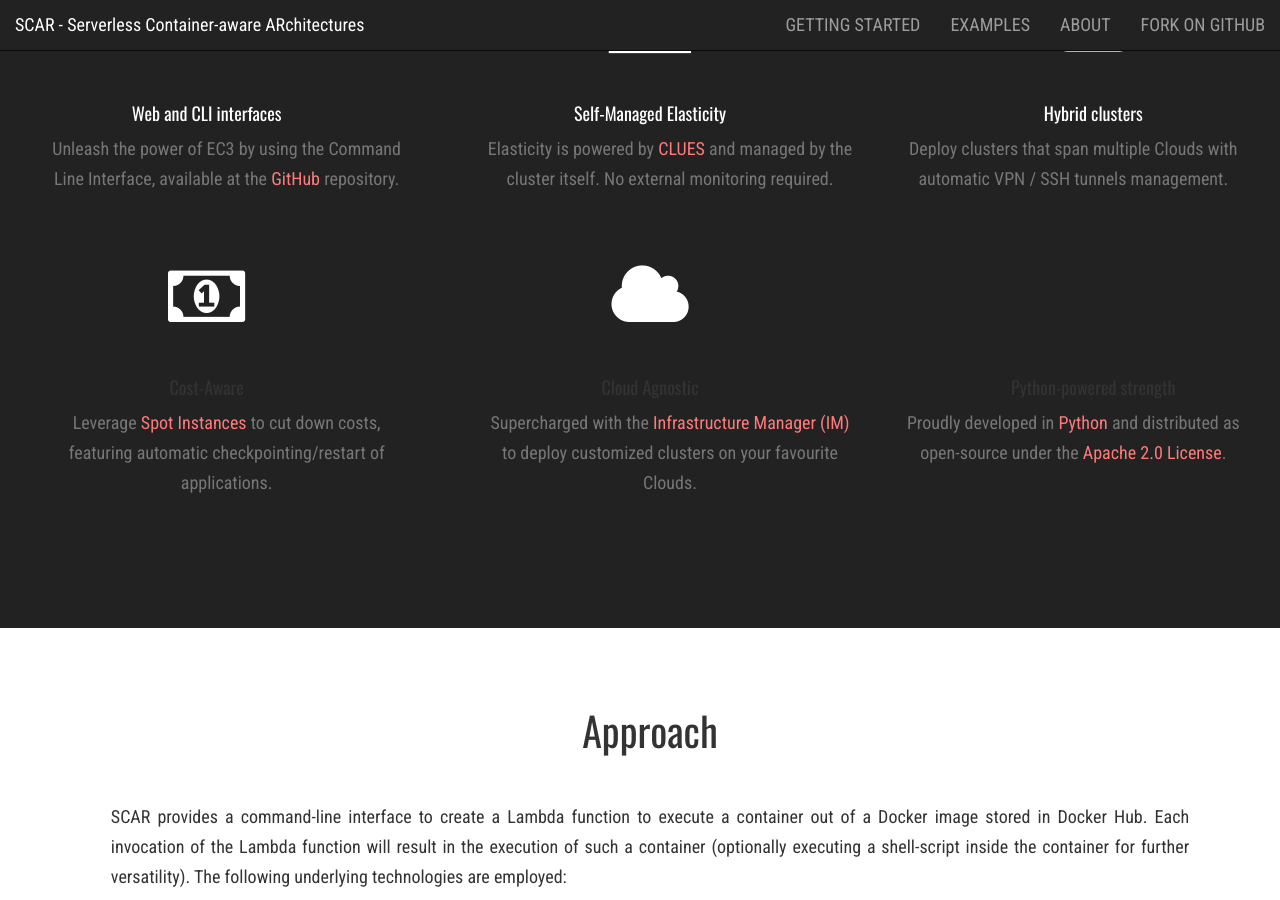
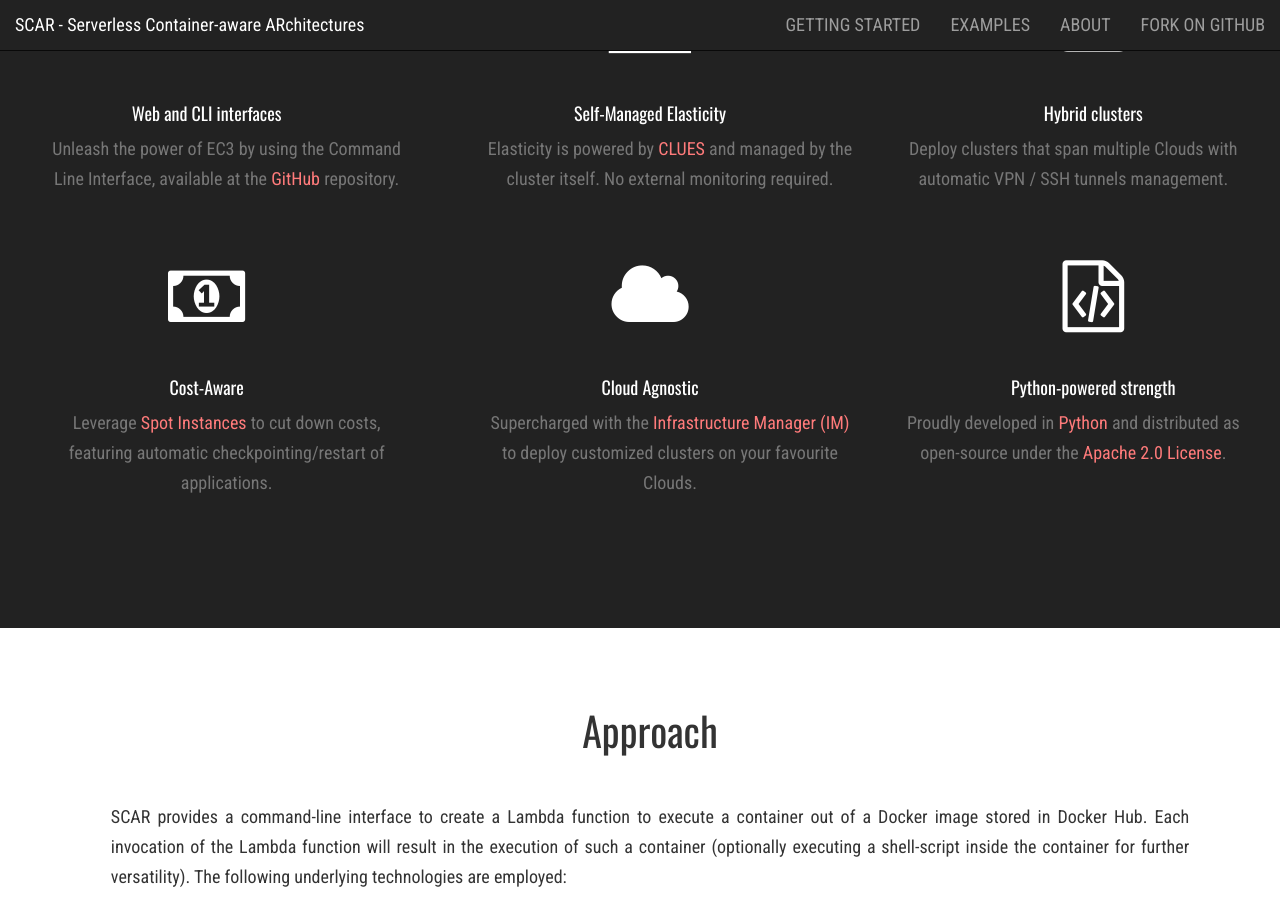
Before and after one commit to amcaar/try.github.io, a Jekyll site: the page built from index.html, in a window 1280 px wide and 900 px high, scrolled down 1412 px. Built offline with Jekyll 4.4.1, drawn with Linux system fonts in a browser that asks for light colours; nearby versions of some CDN libraries; the list of posts is cut into pages by our own code.

Commit message:
Update index.html

```diff
--- a/index.html
+++ b/index.html
@@ -49,22 +49,21 @@
                               <span class="fa-stack fa-4x">
                                 <i class="fa fa-money fa-stack-1x fa-inverse"></i>
                               </span>
-                              <h4 class="service-heading text-muted-contact">Cost-Aware</h4>
+                              <h4 class="provider">Cost-Aware</h4>
                               <p class="text-muted">Leverage <a href="http://aws.amazon.com/en/ec2/purchasing-options/spot-instances/" target="_blank">Spot Instances</a> to cut down costs, featuring automatic checkpointing/restart of applications.</p>
                           </div>
                           <div class="col-md-4">
                               <span class="fa-stack fa-4x">
                                   <i class="fa fa-cloud fa-stack-1x fa-inverse"></i>
                               </span>
-                              <h4 class="service-heading text-muted-contact">Cloud Agnostic</h4>
+                              <h4 class="provider">Cloud Agnostic</h4>
                               <p class="text-muted">Supercharged with the <a href="http://www.grycap.upv.es/im" target="_blank">Infrastructure Manager (IM)</a> to deploy customized clusters on your favourite Clouds.</p>
                           </div>
                           <div class="col-md-4">
                               <span class="fa-stack fa-4x">
-                                  <!--<i class="fa fa-file-code-o fa-stack-1x fa-inverse"></i>-->
-                                  <i class="icon-python" style="color:white"></i>
+                                  <i class="fa fa-file-code-o fa-stack-1x fa-inverse"></i>
                               </span>
-                              <h4 class="service-heading text-muted-contact">Python-powered strength</h4>
+                              <h4 class="provider">Python-powered strength</h4>
                               <p class="text-muted-right">Proudly developed in <a href="https://www.python.org/" target="_blank">Python</a> and distributed as open-source under the <a href="http://www.apache.org/licenses/LICENSE-2.0" target="_blank">Apache 2.0 License</a>.</p>
                           </div>
                       </div>
```
